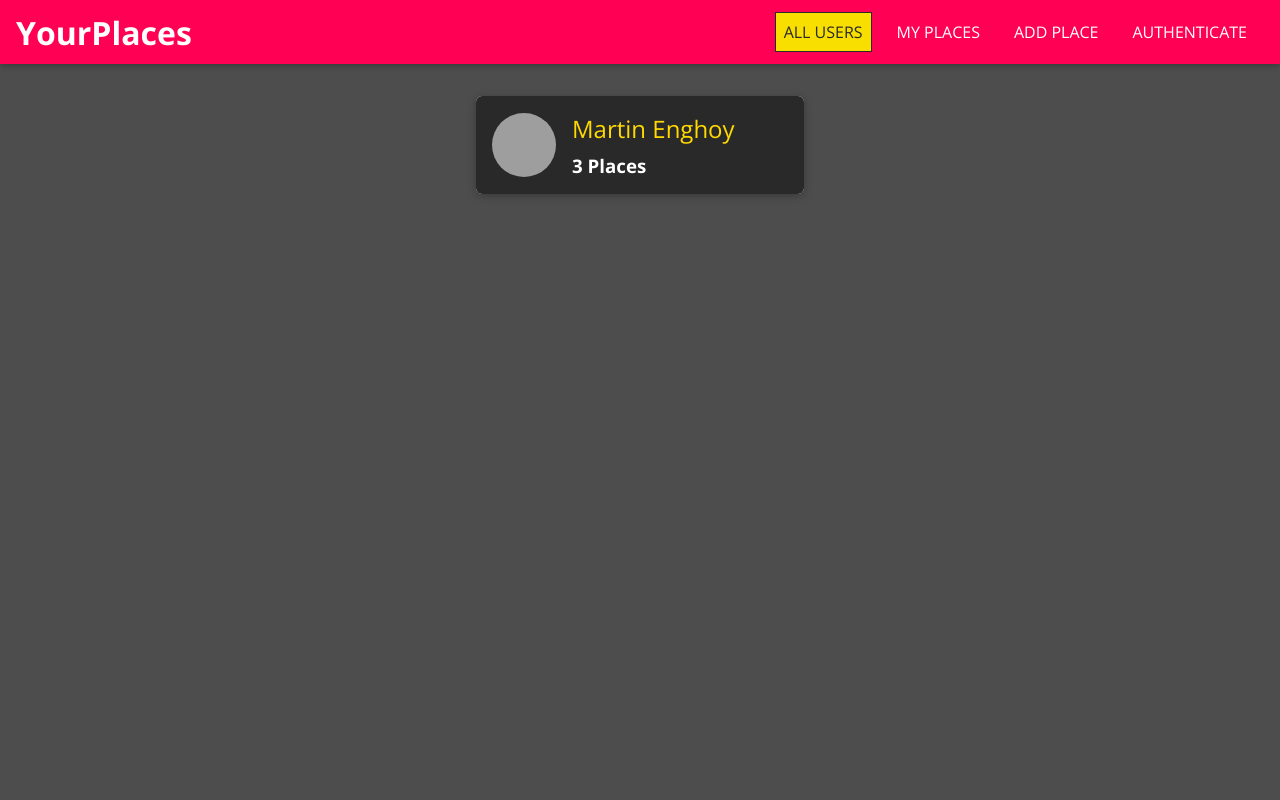
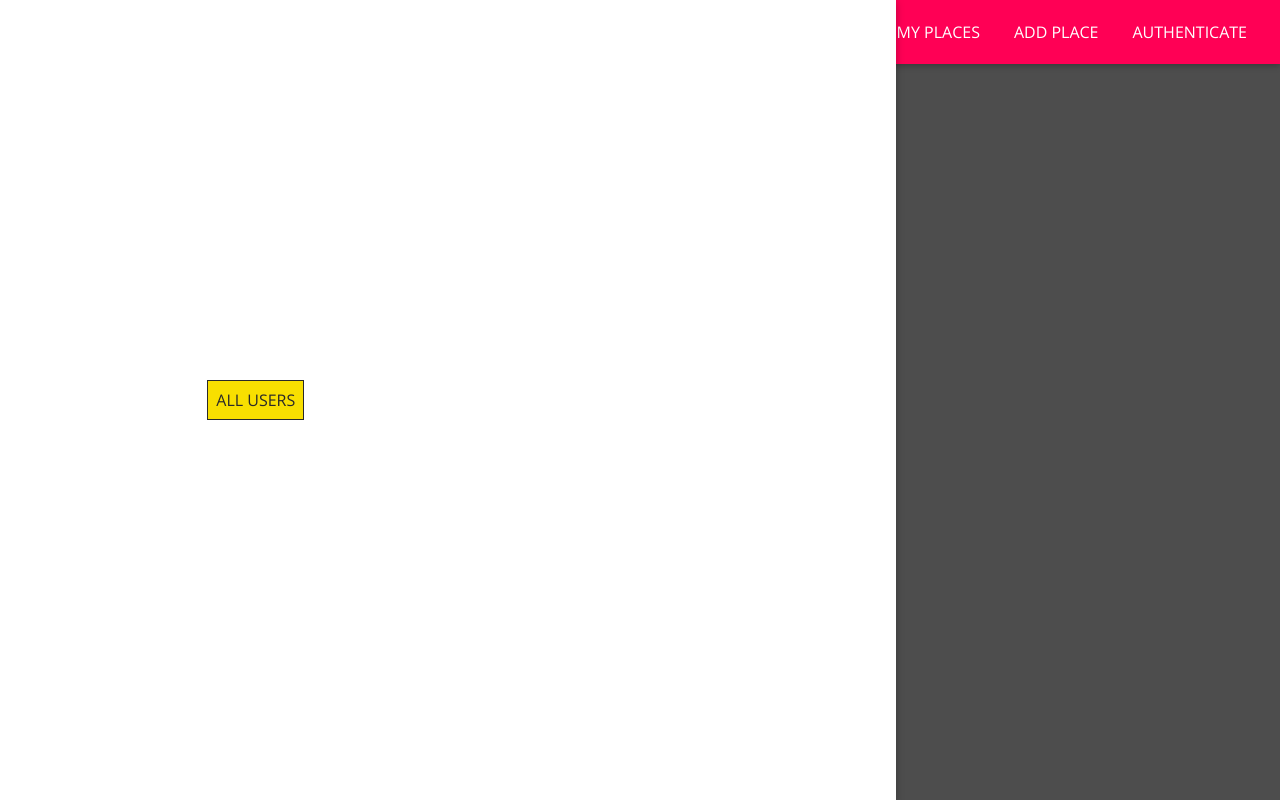
Before and after one commit to Martin-Enghoy/mern-app-01, a React (Create React App) app: page / in a window 1280 px wide. Built offline with nearby package versions, Linux system fonts and the light colour scheme; grey boxes are pictures that could not be loaded.

Commit message:
feat: initialize side drawer nav

```diff
--- a/src/components/common/Navigation/MainNavigation/MainNavigation.js
+++ b/src/components/common/Navigation/MainNavigation/MainNavigation.js
@@ -3,10 +3,17 @@
 
 import MainHeader from "../MainHeader/MainHeader";
 import NavLinks from "../NavLinks/NavLinks";
+import SideDrawer from "../SideDrawer/SideDrawer";
 import './MainNavigation.css';
 
 const MainNavigation = props => {
   return (
+    <>
+      <SideDrawer>
+        <nav className="main-navigation__drawer-nav">
+          <NavLinks />
+        </nav>
+      </SideDrawer>
       <MainHeader>
         <button className="main-navigation__menu-btn">
           <span />
@@ -16,10 +23,11 @@
         <h1 className="main-navigation__title">
           <Link to="/">YourPlaces</Link>
         </h1>
-      <nav>
+        <nav className="main-navigation__header-nav">
           <NavLinks />
         </nav>
       </MainHeader>
+    </>
   );
 };
 
--- a/src/components/common/Navigation/SideDrawer/SideDrawer.css
+++ b/src/components/common/Navigation/SideDrawer/SideDrawer.css
@@ -0,0 +1,10 @@
+.side-drawer {
+  position: fixed;
+  left: 0;
+  top: 0;
+  z-index: 100;
+  height: 100vh;
+  width: 70%;
+  background: white;
+  box-shadow: 0 2px 8px rgba(0, 0, 0, 0.26);
+}
--- a/src/components/common/Navigation/SideDrawer/SideDrawer.js
+++ b/src/components/common/Navigation/SideDrawer/SideDrawer.js
@@ -0,0 +1,13 @@
+import React from 'react';
+
+import './SideDrawer.css';
+
+const SideDrawer = props => {
+  return (
+    <aside className="side-drawer">
+      {props.children}
+    </aside>
+  );
+}
+
+export default SideDrawer;
```
Lines whose indentation alone changed are shown as unchanged.
